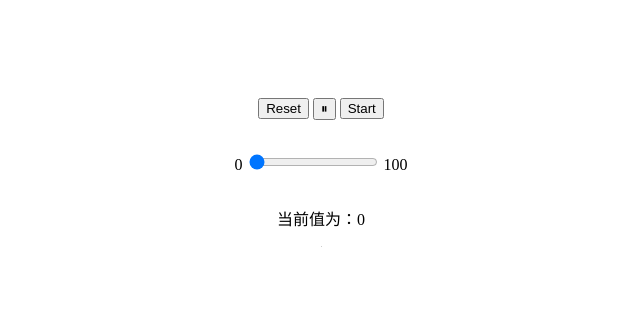
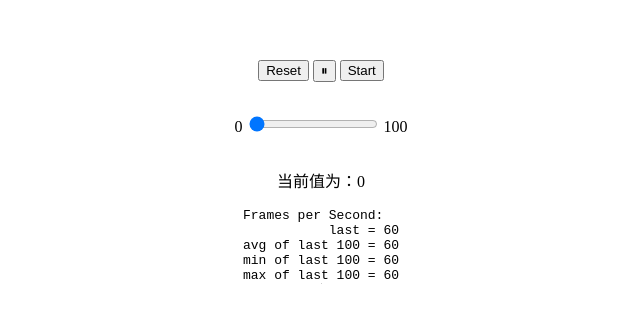
Before and after one commit to CC2130/rust-wasm, a website built with webpack: page wasm-game-of-life/www/index.html in a window 1280 px wide. Shown: the part 244-562 px from the top of the page, without its empty margins (327-967 px from the left). Built offline with nearby package versions, Linux system fonts and the light colour scheme; what wasm-game-of-life would draw is missing.

Commit message:
修改初始状态下修改 range 值无法自动暂停的问题，并加入了性能显示功能
Signed-off-by: Jia Chao <jiac@superred.com.cn>

```diff
--- a/wasm-game-of-life/www/index.html
+++ b/wasm-game-of-life/www/index.html
@@ -15,6 +15,11 @@
         align-items: center;
         justify-content: center;
       }
+
+      #fps {
+        white-space: pre;
+        font-family: monospace;
+      }
     </style>
   </head>
   <body>
@@ -29,6 +34,7 @@
     <p>
     当前值为：<span id="range-value">0</span>
     </p>
+    <div id="fps"></div>
     <canvas id="game-of-life-canvas"> </pre>
     <script type="module" src="./bootstrap.js"></script>
   </body>
--- a/wasm-game-of-life/www/index.js
+++ b/wasm-game-of-life/www/index.js
@@ -19,7 +19,7 @@ const playPauseButton = document.getElementById("play-pause");
 const start = document.getElementById("start");
 const range = document.getElementById("range");
 const rangeValue = document.getElementById("range-value");
-let counter = range.value;
+let counter = 0;
 const ctx = canvas.getContext("2d");
 
 canvas.height = (CELL_SIZE + 1) * height + 1;
@@ -70,8 +70,51 @@ playPauseButton.addEventListener("click", function () {
   }
 });
 
+// 性能
+const fps = new (class {
+  constructor() {
+    this.fps = document.getElementById("fps");
+    this.frames = [];
+    this.lastFrameTimeStamp = performance.now();
+  }
+
+  render() {
+    const now = performance.now();
+    const delta = now - this.lastFrameTimeStamp;
+    this.lastFrameTimeStamp = now;
+    const fps = (1 / delta) * 1000;
+
+    // 只保存最近100次的时间
+    this.frames.push(fps);
+    if (this.frames.length > 100) {
+      this.frames.shift();
+    }
+
+    let min = Infinity;
+    let max = -Infinity;
+    let sum = 0;
+    for (let i = 0; i < this.frames.length; i++) {
+      sum += this.frames[i];
+      min = Math.min(this.frames[i], min);
+      max = Math.max(this.frames[i], max);
+    }
+
+    let mean = sum / this.frames.length;
+
+    // 显示数据
+    this.fps.textContent = `
+Frames per Second:
+           last = ${Math.round(fps)}
+avg of last 100 = ${Math.round(mean)}
+min of last 100 = ${Math.round(min)}
+max of last 100 = ${Math.round(max)}
+`.trim();
+  }
+})();
+
 function renderLoop() {
   if (counter < range.value || range.value == 0) {
+    fps.render();
     universe.tick();
     counter += 1;
 
```
